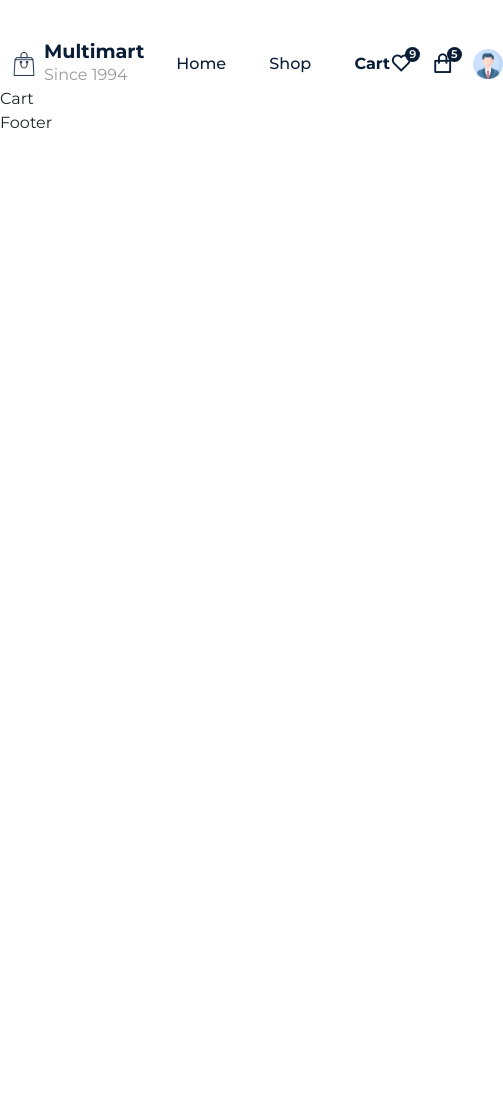
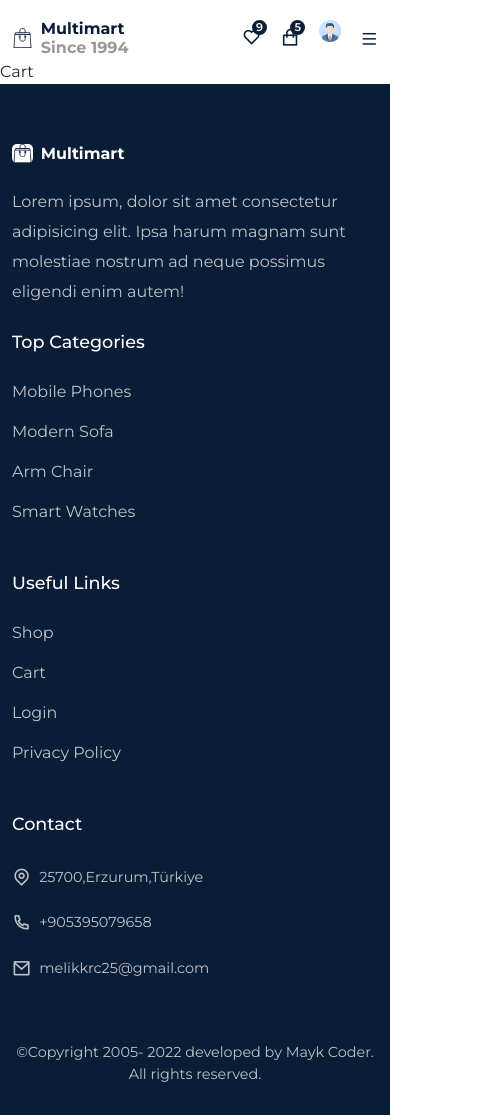
Before and after one commit to mkaraca25/KRC-ecommerce, a React (Create React App) app: page /cart in a window 390 px wide. Shown: the whole page, 503 px wide, since content can reach past the window. Before the commit the page ends 844 px from the top, so only its background shows below. Built offline with nearby package versions, Linux system fonts and the light colour scheme.

Commit message:
Responsive Added

```diff
--- a/src/App.css
+++ b/src/App.css
@@ -64,3 +64,8 @@
 section{
   padding:60px 0px;
 }
+@media only screen and (max-width:768px){
+  .services_item{
+      padding:40px 0px;
+  }
+}
--- a/src/components/Footer/Footer.jsx
+++ b/src/components/Footer/Footer.jsx
@@ -1,9 +1,94 @@
 import React from 'react'
+import logo from '../../assets/images/eco-logo.png'
+import './footer.css'
+import {motion} from 'framer-motion'
+import { Container,Row,Col,ListGroup,ListGroupItem } from 'reactstrap'
+import { Link } from 'react-router-dom'
+const Footer = () => {
+  const year =new Date().getFullYear();
+  return <footer className="footer">
+    <Container>
+      <Row>
+        <Col lg='4' className='mb-4' md='6'>
+        <div className="logo">
+          <img className='logoImg' src={logo} alt="logo" />
+          <div>
+            <h1 className='text-white'>Multimart</h1>
+          </div>
 
-const Footer = () => {
-  return (
-    <div>Footer</div>
-  )
+        </div><p className='footer__text mt-4'>
+            Lorem ipsum, dolor sit amet consectetur adipisicing elit. Ipsa harum magnam sunt molestiae nostrum ad neque possimus eligendi enim autem!
+          </p>
+        </Col>
+        <Col lg='3' md='3' className='mb-4'>
+          <div className="footer__quick-links">
+            <h4 className="quick__links-title">
+              Top Categories
+            </h4>
+            <ListGroup className='mb-3'>
+              <ListGroupItem  className='ps-0 border-0'>
+                <Link  to='#'>Mobile Phones</Link>
+              </ListGroupItem>
+              <ListGroupItem className='ps-0 border-0'>
+                <Link to='#'>Modern Sofa</Link>
+              </ListGroupItem>
+              <ListGroupItem className='ps-0 border-0'>
+                <Link to='#'>Arm Chair</Link>
+              </ListGroupItem>
+              <ListGroupItem className='ps-0 border-0'>
+                <Link to='#'>Smart Watches</Link>
+              </ListGroupItem>
+            </ListGroup>
+          </div>
+        </Col>
+        <Col lg='2' md='3' className='mb-4'>
+        <div className="footer__quick-links">
+            <h4 className="quick__links-title">
+              Useful Links
+            </h4>
+            <ListGroup className='mb-3'>
+              <ListGroupItem  className='ps-0 border-0'>
+                <Link  to='/shop'>Shop</Link>
+              </ListGroupItem>
+              <ListGroupItem className='ps-0 border-0'>
+                <Link to='/cart'>Cart</Link>
+              </ListGroupItem>
+              <ListGroupItem className='ps-0 border-0'>
+                <Link to='/login'>Login</Link>
+              </ListGroupItem>
+              <ListGroupItem className='ps-0 border-0'>
+                <Link to='#'>Privacy Policy</Link>
+              </ListGroupItem>
+            </ListGroup>
+          </div>
+        </Col>
+        <Col lg='3' md='4' >
+        <div className="footer__quick-links">
+            <h4 className="quick__links-title">
+              Contact
+            </h4>
+            <ListGroup className='footer__contact'>
+              <ListGroupItem  className='ps-0 border-0 d-flex align-items-center gap-2'>
+                <span><i class="ri-map-pin-line"></i></span>
+                <p>25700,Erzurum,Türkiye</p>
+              </ListGroupItem>
+              <ListGroupItem className='ps-0 border-0 d-flex align-items-center gap-2'>
+                <span><i class="ri-phone-line"></i></span>
+                <p>+905395079658</p>
+              </ListGroupItem>
+              <ListGroupItem className='ps-0 border-0 d-flex align-items-center gap-2'>
+              <span><i class="ri-mail-line"></i></span>
+                <p>melikkrc25@gmail.com</p>
+              </ListGroupItem>
+            </ListGroup>
+          </div>
+        </Col>
+        <Col lg='12'>
+          <p className='footer__copyright'>©Copyright 2005- {year} developed by Mayk Coder. All rights reserved.</p>
+        </Col>
+      </Row>
+    </Container>
+  </footer>
 }
 
 export default Footer
--- /dev/null
+++ b/src/components/Footer/footer.css
@@ -0,0 +1,41 @@
+.footer{
+    padding-top:60px;
+    padding-bottom:30px;
+    background:var(--primary-color);
+
+}
+.logoImg{
+    background-color:#fff;
+    border-radius:5px;
+}
+
+.footer__text{
+    line-height:30px;
+    color:rgba(255,255,255,0.735);
+}
+.footer__quick-links ul li{
+    background: transparent !important;
+}
+.footer__quick-links ul li a{
+    color:rgba(255,255,255,0.735);
+}
+.quick__links-title{
+    margin-bottom:20px;
+    color:#fff;
+    font-size:1.1rem;
+}
+.footer__contact li span, .footer__contact li p{
+    color:rgba(255,255,255,0.735);
+}
+.footer__contact li span{
+    font-size:1.2rem;
+}
+.footer__contact li p{
+    font-size:.9rem;
+}
+.footer__copyright{
+    color:rgba(255,255,255,0.735);
+    font-size:.9rem;
+    margin-top:50px;
+    text-align:center;
+}
--- a/src/components/Header/Header.jsx
+++ b/src/components/Header/Header.jsx
@@ -1,4 +1,4 @@
-import React from 'react'
+import React,{useEffect,useRef} from 'react'
 import './header.css'
 import logo from '../../assets/images/eco-logo.png'
 import userIcon from '../../assets/images/user-icon.png'
@@ -20,18 +20,33 @@
   },
 ]
 const Header = () => {
-  return <><header className="header"></header>
+  const headerRef=useRef(null);
+  const menuRef=useRef(null);
+  const stickyHeaderFunc=()=>{
+  window.addEventListener('scroll',()=>{
+    if(document.body.scrollTop>80||document.documentElement.scrollTop>80){
+      headerRef.current.classList.add('sticky__header');
+    }else{
+      headerRef.current.classList.remove('sticky__header');
+    }
+  })
+  }
+  useEffect(()=>{
+    stickyHeaderFunc();
+
+    return ()=> window.removeEventListener('scroll', stickyHeaderFunc);
+  });
+  const menuToggle=()=>menuRef.current.classList.toggle('active__menu');
+  return <><header className="header" ref={headerRef}>
   <Container>
     <Row>
       <div className="nav__wrapper">
         <div className="logo">
           <img src={logo} alt="logo" />
-          <div>
-            <h1>Multimart</h1>
-            <p>Since 1994</p>
-          </div>
+            <h1 >Multimart<br /><p>Since 1994</p></h1>
+
         </div>
-        <div className="navigation">
+        <div className="navigation" ref={menuRef} onClick={menuToggle}>
           <ul className="menu">
             {nav__links.map((item,index)=>(
               <li className="nav__item" key={index}>
@@ -48,14 +63,15 @@
           <span className='badge'>9</span></span>
           <span className='cart__icon'><i className="ri-shopping-bag-line"></i>
           <span className='badge'>5</span></span>
-          <span><motion.img whileTap={{scale:1.2}} src={userIcon} alt="userIcon" /></span>
+          <span className='mb-3'><motion.img whileTap={{scale:1.2}} src={userIcon} alt="userIcon" /></span>
+          <div className="mobile__menu">
+          <span onClick={menuToggle}><i className="ri-menu-line"></i></span>
         </div>
-        <div className="mobile__menu">
-          <span><i className="ri-menu-line"></i></span>
         </div>
+
       </div>
     </Row>
-  </Container>
+  </Container></header>
   </>
 }
 
--- a/src/components/Header/header.css
+++ b/src/components/Header/header.css
@@ -54,8 +54,8 @@
 }
 .badge{
     position:absolute;
-    top:1%;
-    right:-35%;
+    top:20%;
+    right:-30%;
     width:15px;
     height:15px;
     content:'';
@@ -77,3 +77,67 @@
 .nav__active{
     font-weight:700 !important;
 }
+
+.sticky__header{
+    width:100%;
+    height:70px;
+    line-height:70px;
+    position:sticky;
+    top:0;
+    left:0;
+    z-index:999;
+    box-shadow:3px 3px 8px -3px #ddd;
+    background:var(--card-bg-01);
+}
+@media only screen and (max-width:768px){
+    .navigation{
+        position:fixed;
+        top:0;
+        left:0;
+        width:100%;
+        height:100%;
+        background:rgba(0,0,0,0.53);
+        z-index:9999;
+        display:none;
+    }
+    .menu{
+        position:absolute;
+        top:0;
+        right:0;
+        width:250px;
+        height:100%;
+        background:#fff;
+        z-index:99999;
+        flex-direction:column;
+        align-items:center;
+        justify-content:center;
+    }
+    .mobile__menu span i{
+        font-size:1.1rem !important;
+    }
+    .active__menu{
+        display:block;
+    }
+    .mobile__menu{
+        display:block;
+    }
+    .logo h1{
+        font-size:1rem;
+    }
+    .logo img{
+        width:1.3rem;
+        height:1.2rem;
+    }
+    .fav__icon i,.cart__icon i{
+        font-size:1.2rem !important;
+    }
+    .nav__icons span img{
+        width:1.4rem;
+        height:1.4rem;
+    }
+    .header{
+        width:100%;
+        height:60px;
+        line-height:60px;
+    }
+}
--- a/src/components/UI/Clock.jsx
+++ b/src/components/UI/Clock.jsx
@@ -1,5 +1,5 @@
 import React,{useEffect,useState} from 'react'
-
+import '../../styles/clock.css'
 const Clock = () => {
 
     const [days,setDays]=useState();
--- a/src/pages/Home.jsx
+++ b/src/pages/Home.jsx
@@ -16,16 +16,25 @@
 
   const [trendingProducts,setTrendingProducts]= useState([]);
   const [bestSalesProducts,setBestSalesProducts]= useState([]);
+  const [mobileProducts,setMobileProducts]= useState([]);
+  const [wirelessProducts,setWirelessProducts]= useState([]);
+  const [popularProducts,setPopularProducts]= useState([]);
 
   useEffect (()=>
   {
     const filterdTrendingProducts=products.filter((item)=>item.category==='chair');
     const filterdBestSalesProducts=products.filter((item)=>item.category==='sofa');
+    const filterdMobileProducts=products.filter((item)=>item.category==='mobile');
+    const filterdWirelessProducts=products.filter((item)=>item.category==='wireless');
+    const filterdPopularProducts=products.filter((item)=>item.category==='watch');
     setTrendingProducts(filterdTrendingProducts);
     setBestSalesProducts(filterdBestSalesProducts);
+    setMobileProducts(filterdMobileProducts);
+    setWirelessProducts(filterdWirelessProducts);
+    setPopularProducts(filterdPopularProducts);
 
   },[])
-  return  <><Helmet title={'Home'}> </Helmet>
+  return  (<Helmet title={'Home'}>
      <section className='hero__section'>
        <Container>
          <Row>
@@ -69,20 +78,44 @@
         </Row>
       </Container>
      </section>
+
      <section className="timer__count">
       <Container>
         <Row>
-          <Col lg='6' md='6'>
+          <Col lg='6' md='12' className='count__down-col'>
             <div className='clock__top-content'><h4 className='text-white fs-6 mb-2'>Limited Offers</h4>
             <h3 className='text-white fs-5 mb-3'>Quality Armchair</h3></div><Clock/>
             <motion.button whileTap={{scale:1.2}} className='buy__btn,  store__btn'><Link to='/shop'> Visit Store</Link></motion.button></Col>
-          <Col lg='6' md='6' className='text-end'>
-            <img src={counterImg} alt="" />
+          <Col lg='6' md='12' className='text-end counter__img'>
+            <img src={counterImg} alt="img" />
           </Col>
         </Row>
       </Container>
      </section>
-</>
+      <section className='new__arrivals'>
+      <Container>
+        <Row>
+          <Col lg='12' className='text-center mb-5'>
+            <h2 className='section__title'>New Arrivals</h2>
+          </Col>
+          <ProductsList data={mobileProducts}/>
+          <ProductsList data={wirelessProducts}/>
+        </Row>
+      </Container>
+     </section>
+      <section className='popular__category'>
+      <Container>
+        <Row>
+          <Col lg='12' className='text-center mb-5'>
+            <h2 className='section__title'>Popular in Category</h2>
+          </Col>
+          <ProductsList data={popularProducts}/>
+
+        </Row>
+      </Container>
+     </section>
+     </Helmet>
+);
 
 }
 
--- /dev/null
+++ b/src/styles/clock.css
@@ -0,0 +1,13 @@
+
+
+@media only screen and (max-width:768px){
+    .clock__wrapper{
+        justify-content: center;
+    }
+    .clock__data h1{
+        font-size:1.1rem !important;
+    }
+    .clock__data h5{
+        font-size:0.9rem !important;
+    }
+}
--- a/src/styles/product-card.css
+++ b/src/styles/product-card.css
@@ -25,3 +25,16 @@
     color:#fff;
     border-radius:50px;
 }
+@media only screen and (max-width:992px){
+    .product__info h3 a {
+        font-size:1.1rem;
+    }
+}
+@media only screen and (max-width:768px){
+    .product__info h3 a {
+        font-size:1rem;
+    }
+    .product__card-bottom span i{
+        font-size:1rem;
+    }
+}
```
Also changed, not shown: src/assets/data/products.js (+25 -22 lines), src/services/services.css (+25 -0 lines), src/styles/home.css (+44 -0 lines).
